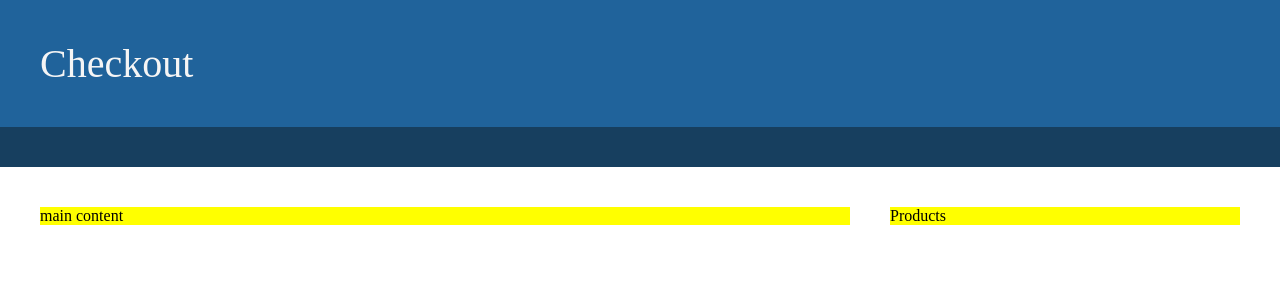
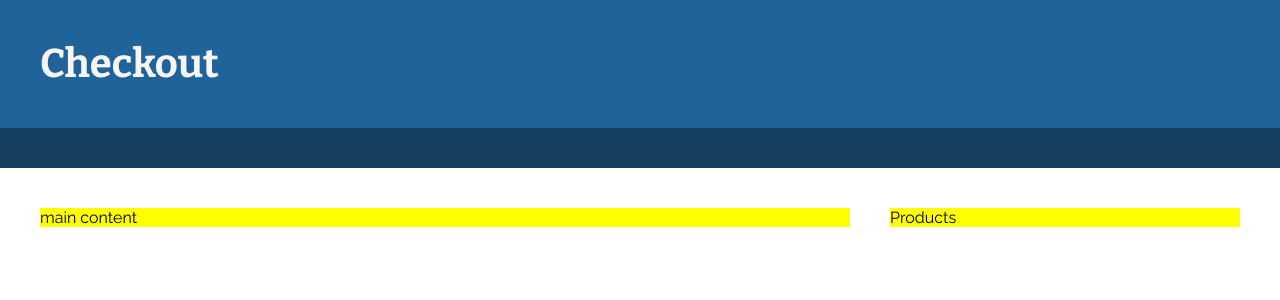
Before and after one commit to adavies1/car-bits, a React (Create React App) app: page / in a window 1280 px wide. Shown: the top 300 px of the page. Built offline with nearby package versions, Linux system fonts and the light colour scheme.

Commit message:
- Added google fonts and some typography CSS

```diff
--- a/public/index.html
+++ b/public/index.html
@@ -15,6 +15,10 @@
       user's mobile device or desktop. See https://developers.google.com/web/fundamentals/web-app-manifest/
     -->
     <link rel="manifest" href="%PUBLIC_URL%/manifest.json" />
+
+    <link href="https://fonts.googleapis.com/css2?family=Bitter:wght@400;700&display=swap" rel="stylesheet">
+    <link href="https://fonts.googleapis.com/css2?family=Raleway:ital,wght@0,400;0,600;0,700;1,400;1,600;1,700&display=swap" rel="stylesheet">
+
     <!--
       Notice the use of %PUBLIC_URL% in the tags above.
       It will be replaced with the URL of the `public` folder during the build.
--- a/src/shared/_shared.scss
+++ b/src/shared/_shared.scss
@@ -5,3 +5,4 @@
 @import "variables";
 @import "grid";
 @import "layout";
+@import "typography";
--- /dev/null
+++ b/src/shared/_typography.scss
@@ -0,0 +1,11 @@
+* {
+    font-family: 'Raleway', sans-serif;
+    -webkit-font-smoothing: antialiased;
+    -moz-osx-font-smoothing: grayscale;
+}
+
+h1, h2, h3, h4, h5, h6 {
+    font-family: 'Bitter', serif;
+    font-weight: bold;
+
+}
```
